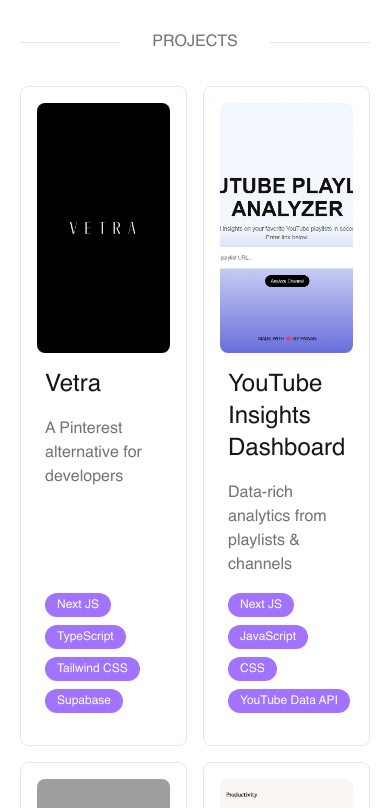
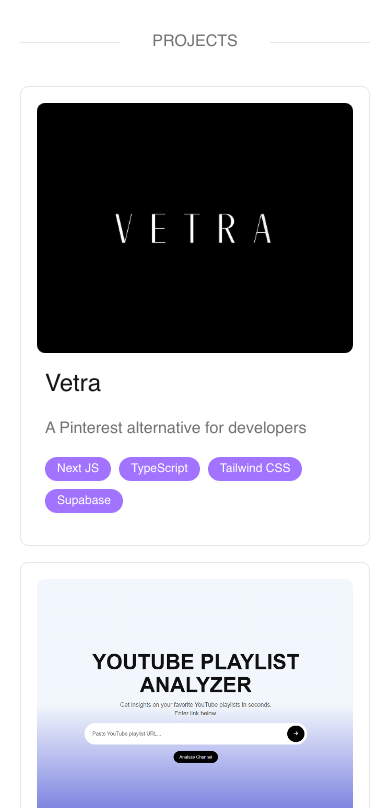
Before and after one commit to keepupwithpawan/pawan-kamat-portfolio, a Next.js app: page / in a window 390 px wide. Shown: the part 896-1704 px from the top of the page. Built offline with nearby package versions, Linux system fonts and the light colour scheme; grey boxes are pictures that could not be loaded; a web font is replaced by a local one.

Commit message:
update: Projects section responsiveness

```diff
--- a/app/globals.css
+++ b/app/globals.css
@@ -42,7 +42,6 @@
   font-family: var(--font-sans);
 }
 
-
 .accent {
   color: var(--accent);
 }
--- a/app/page.tsx
+++ b/app/page.tsx
@@ -171,7 +171,7 @@
         <div id='projects' className='w-full mx-auto'>
           {/* <h3 className='text-lg mb-4'>Projects</h3> */}
 
-          <div className='w-full grid grid-cols-2 grid-rows-1 gap-4'>
+          <div className='w-full grid grid-cols-1 md:grid-cols-2 gap-4'>
             {/* Vetra */}
             <div
               onClick={() => window.open('https://www.vetra.co.in/', '_blank')}
```
